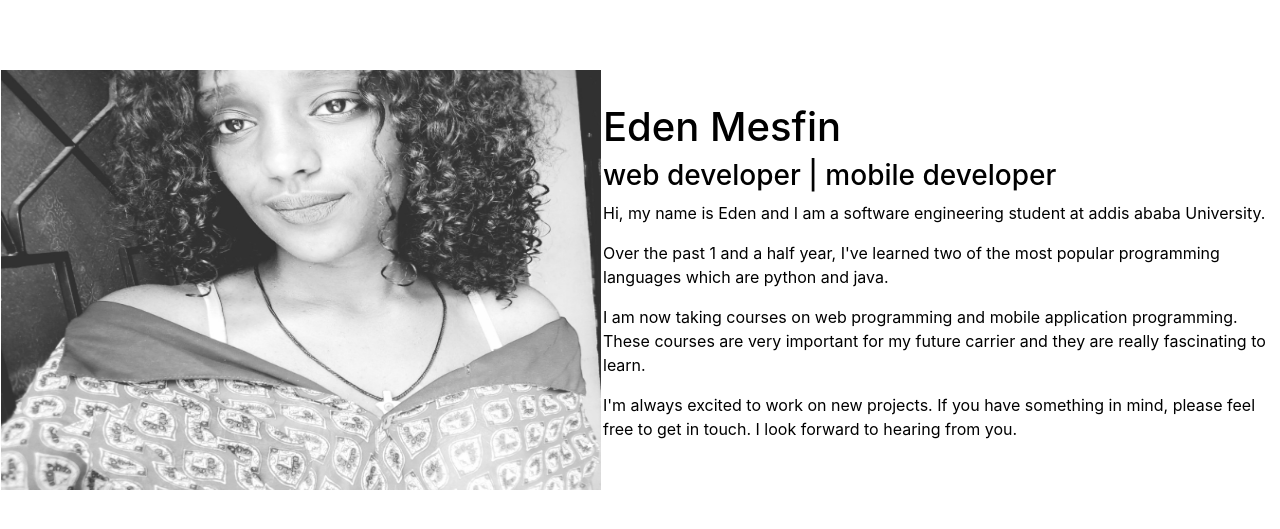
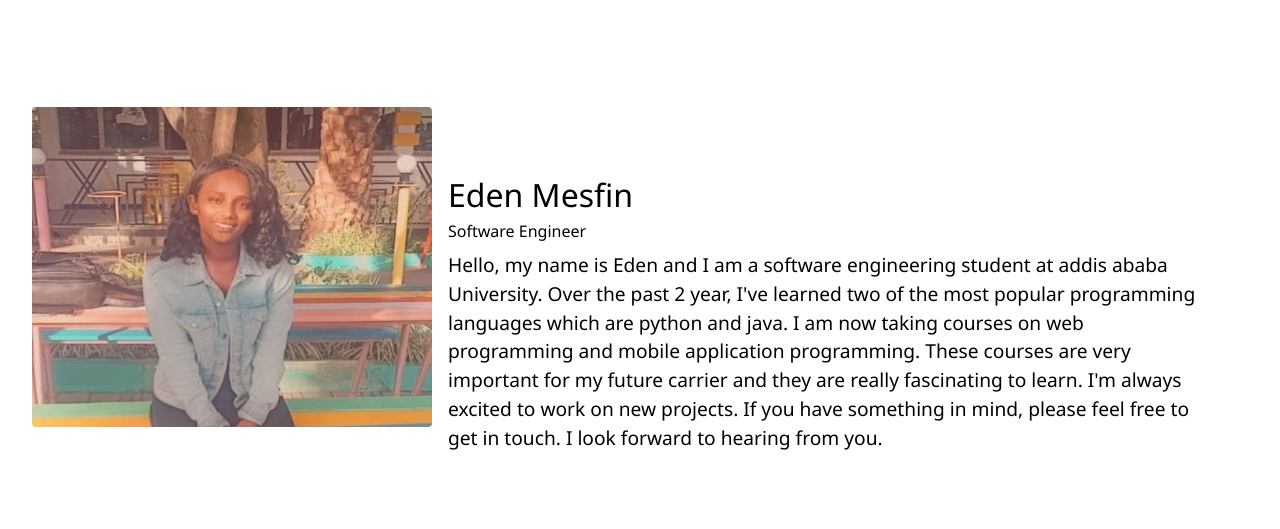
Before and after one commit to Edenmt301/New_personal_website, a plain HTML site: page about.html in a window 1280 px wide. Shown: the part 101-630 px from the top of the page. Drawn offline with nearby package versions, Linux system fonts and the light colour scheme.

Commit message:
sixth commit: updated about page and all table layouts removed

```diff
--- a/about.html
+++ b/about.html
@@ -41,33 +41,19 @@
 
         </nav>
     </header>
+    <div class="brand flex-container-hor">
+        <div class="abt-image"><img src="./assets/images/photo1.jpg" alt="" height="320" width="400"></div>
+        <div class="abt-text">
+            <p class="abt-name">Eden Mesfin</p>
+            <p class="abt-prof" >Software Engineer</p>
+           <p> Hello, my name is Eden and I am a software engineering student at addis ababa University.
+             Over the past 2 year, I've learned two of the most popular programming languages which are python and java.
+             I am now taking courses on web programming and mobile application programming. These courses are very important for my future carrier and they are really fascinating to learn.
+            I'm always excited to work on new projects. If you have something in mind, please feel free to get in touch. I look forward to hearing from you.
+           </p>
+        </div>
+        </div>
 
-    <table cellspacing="20">
-
-        <tr><td><br><br><br><br><br><br><br></td></tr>
-
-         <table cellspacing="40">
-<tr>
-    <td><img src="./assets/images/pro1.jpg" alt="" height="420" width="600"></td>
-
-    <td><h1>Eden Mesfin</h1>
-        <h3>web developer | mobile developer</h3>
-       <p> Hi, my name is Eden and I am a software engineering student at addis ababa University.</p>
-
-        <p> Over the past 1 and a half year, I've learned two of the most popular programming languages which are python and java.
-        </p>
-        <p> I am now taking courses on web programming and mobile application programming. These courses are very important for my future carrier and they are really fascinating to learn.
-        </p>
-        <p> I'm always excited to work on new projects. If you have something in mind, please feel free to get in touch. I look forward to hearing from you.
-</p>
-     </td>
-        </tr>
-
-
-
-         </table>
-
-         </table>
 <script src="https://code.jquery.com/jquery-3.4.1.slim.min.js" integrity="sha384-J6qa4849blE2+poT4WnyKhv5vZF5SrPo0iEjwBvKU7imGFAV0wwj1yYfoRSJoZ+n" crossorigin="anonymous"></script>
 <script src="https://cdn.jsdelivr.net/npm/popper.js@1.16.0/dist/umd/popper.min.js" integrity="sha384-Q6E9RHvbIyZFJoft+2mJbHaEWldlvI9IOYy5n3zV9zzTtmI3UksdQRVvoxMfooAo" crossorigin="anonymous"></script>
 
--- a/assets/css/style.css
+++ b/assets/css/style.css
@@ -139,3 +139,27 @@ a:hover{
 .im-row{
     padding-left: 0.75rem;
 }
+.flex-container-hor{
+    padding-top: 13rem;
+    padding-right: 4rem;
+    display: flex;
+    flex-direction: row;
+}
+.abt-text{
+    padding: 4rem 1rem;
+    font-family: Segoe UI;
+    font-size: 1.2rem;
+}
+.abt-name{
+    font-size: 2rem;
+    margin-bottom: 0rem;
+}
+.abt-prof{
+    font-size: 1rem;
+    padding-bottom: -1rem;
+    margin-bottom: 0.5rem;
+}
+.abt-image>img {
+    margin-left: 2rem;
+    border-radius: 0.25rem;
+}
```
Also changed, not shown: assets/images/photo1.jpg (added).
